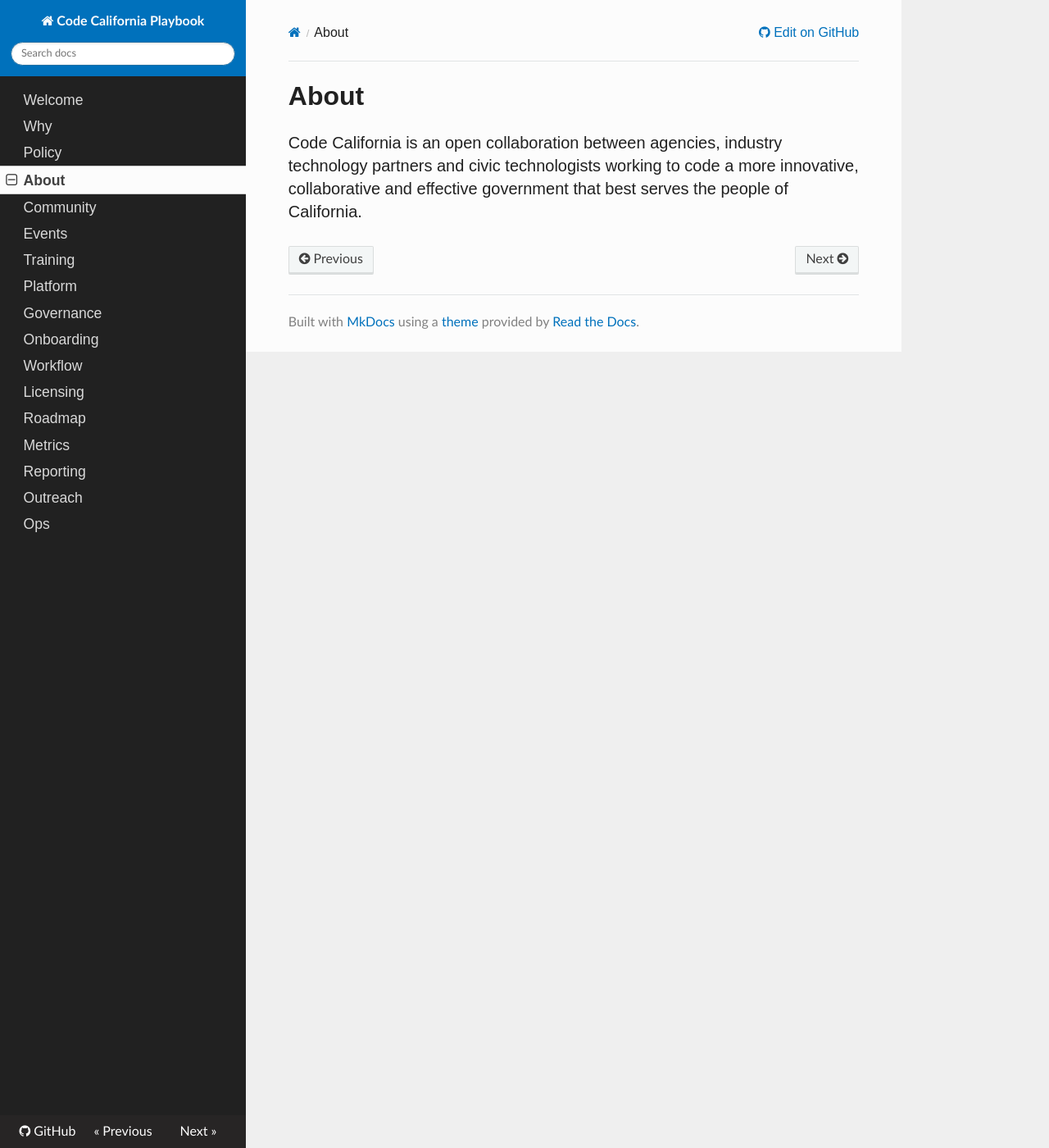
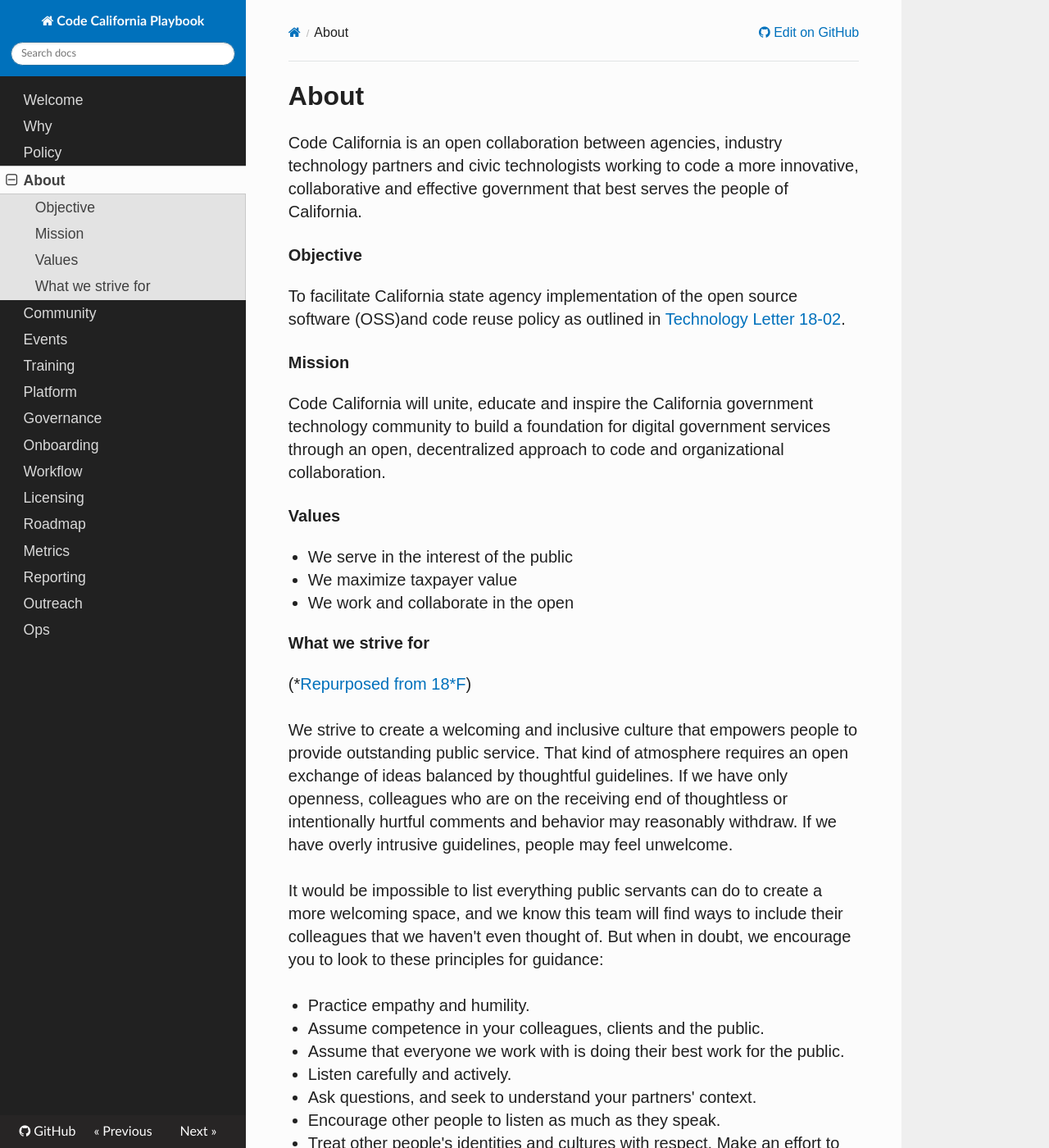
Before and after one commit to CA-CODE-Works/playbook, an MkDocs documentation site: the page built from docs/about.md, in a window 1280 px wide and 1400 px high. Shown: the whole window at 82% size. Built offline with MkDocs 1.6.1, drawn with Linux system fonts in a browser that asks for light colours; nearby versions of some CDN libraries; old or Windows-style settings are respelled for this version of MkDocs; some of the changed text lies outside the part shown.

Commit message:
Update about.md

```diff
--- a/docs/about.md
+++ b/docs/about.md
@@ -1,3 +1,41 @@
 # About
 
 Code California is an open collaboration between agencies, industry technology partners and civic technologists working to code a more innovative, collaborative and effective government that best serves the people of California.
+
+### Objective
+
+To facilitate California state agency implementation of the open source software (OSS)and code reuse policy as outlined in [Technology Letter 18-02](https://docs.google.com/document/d/1hXYzV_KW49epVuj9EuUGP1hNNARRMf_yVi1Uz5XX_oI/edit#heading=h.urh5wmrr4rhi).
+
+### Mission
+
+Code California will unite, educate and inspire the California government technology community to build a foundation for digital government services through an open, decentralized approach to code and organizational collaboration.
+
+### Values
+
+* We serve in the interest of the public
+
+* We maximize taxpayer value
+
+* We work and collaborate in the open
+
+### What we strive for
+
+(*[Repurposed from 18*F](https://18f.gsa.gov/code-of-conduct/#what-we-strive-for))
+
+We strive to create a welcoming and inclusive culture that empowers people to provide outstanding public service. That kind of atmosphere requires an open exchange of ideas balanced by thoughtful guidelines. If we have only openness, colleagues who are on the receiving end of thoughtless or intentionally hurtful comments and behavior may reasonably withdraw. If we have overly intrusive guidelines, people may feel unwelcome.
+
+It would be impossible to list everything public servants can do to create a more welcoming space, and we know this team will find ways to include their colleagues that we haven't even thought of. But when in doubt, we encourage you to look to these principles for guidance:
+
+* Practice empathy and humility.
+
+* Assume competence in your colleagues, clients and the public.
+
+* Assume that everyone we work with is doing their best work for the public.
+
+* Listen carefully and actively.
+
+* Ask questions, and seek to understand your partners' context.
+
+* Encourage other people to listen as much as they speak.
+
+* Treat other people's identities and cultures with respect. Make an effort to say people's names correctly and refer to them by their chosen pronouns.
```
